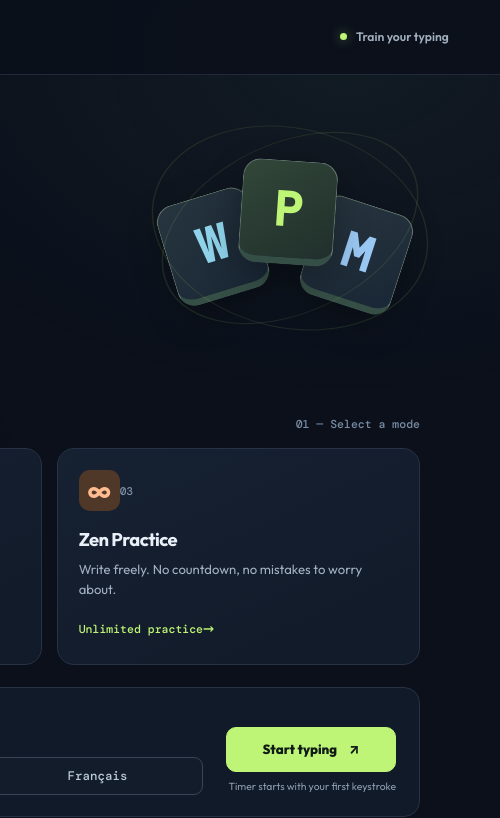
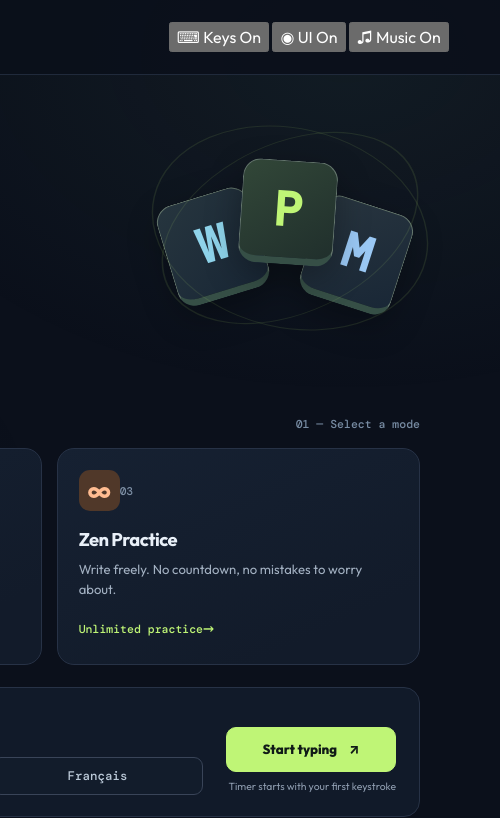
Before and after one commit to hisokaBK/brief-4-DOM-Gamification--Game-2, a plain HTML site: page index.html in a window 1280 px wide. Shown: the top 818 px of the page, 780-1280 px from the left. Drawn offline with nearby package versions, Linux system fonts and the light colour scheme.

Commit message:
ui: add separate typing, UI button and background music mute switches

```diff
--- a/index.html
+++ b/index.html
@@ -21,7 +21,11 @@
         <span>hisoka<span>type</span><small> / typing arena</small></span>
       </a>
       <div class="header-right">
-        <span class="header-label"><span class="online-dot"></span>Train your typing</span>
+        <div class="sound-controls" role="group" aria-label="Audio settings">
+          <button type="button" id="keys-sound-toggle" class="sound-toggle" data-sound-toggle="keys" aria-pressed="true" title="Toggle typing sounds">⌨ <span>Keys On</span></button>
+          <button type="button" id="ui-sound-toggle" class="sound-toggle" data-sound-toggle="ui" aria-pressed="true" title="Toggle button sounds">◉ <span>UI On</span></button>
+          <button type="button" id="music-sound-toggle" class="sound-toggle" data-sound-toggle="music" aria-pressed="true" title="Toggle background game music">♫ <span>Music On</span></button>
+        </div>
         <button id="home-button" class="icon-button" type="button" aria-label="Return to game modes" title="Game modes" hidden>⌂ <span>Modes</span></button>
       </div>
     </header>
```
